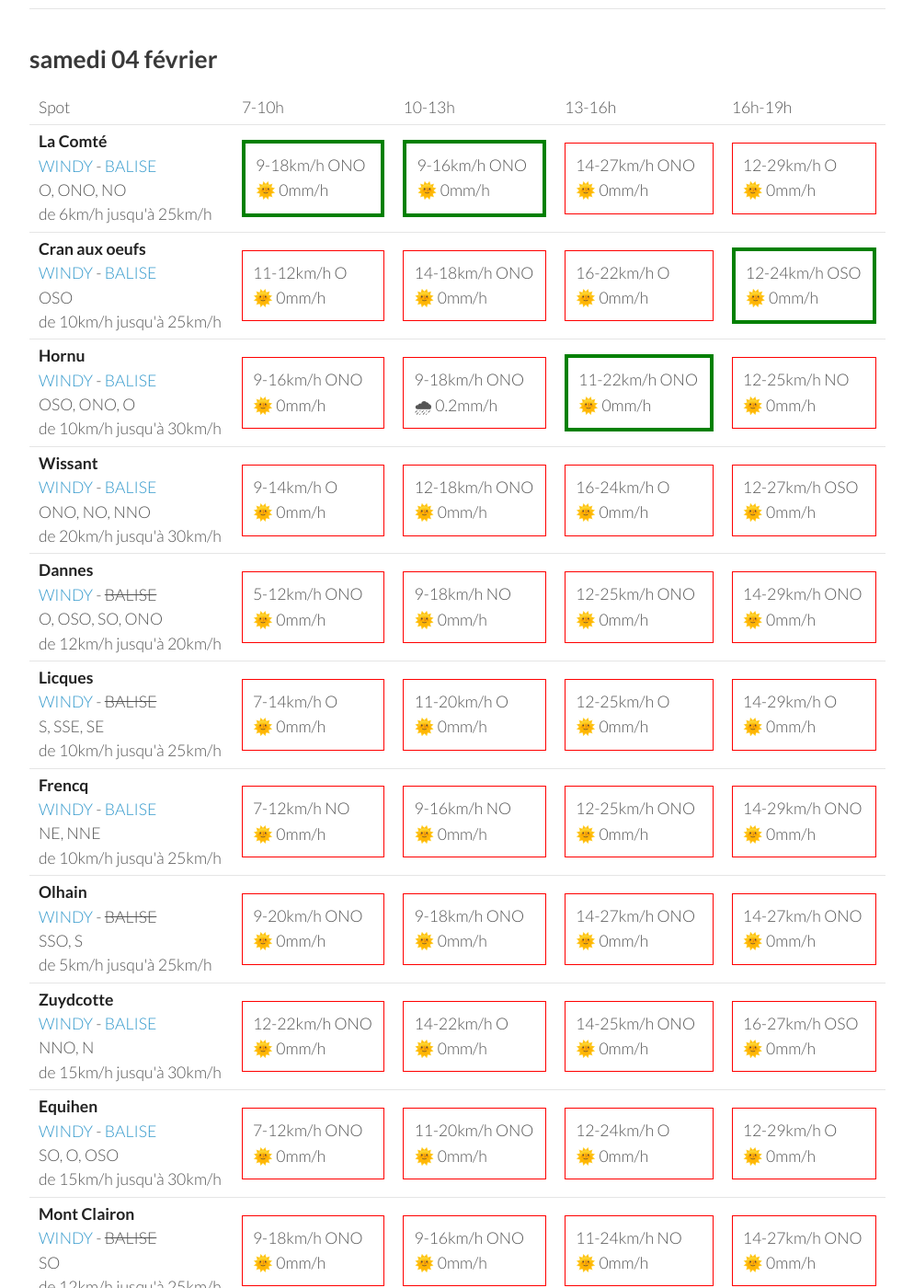
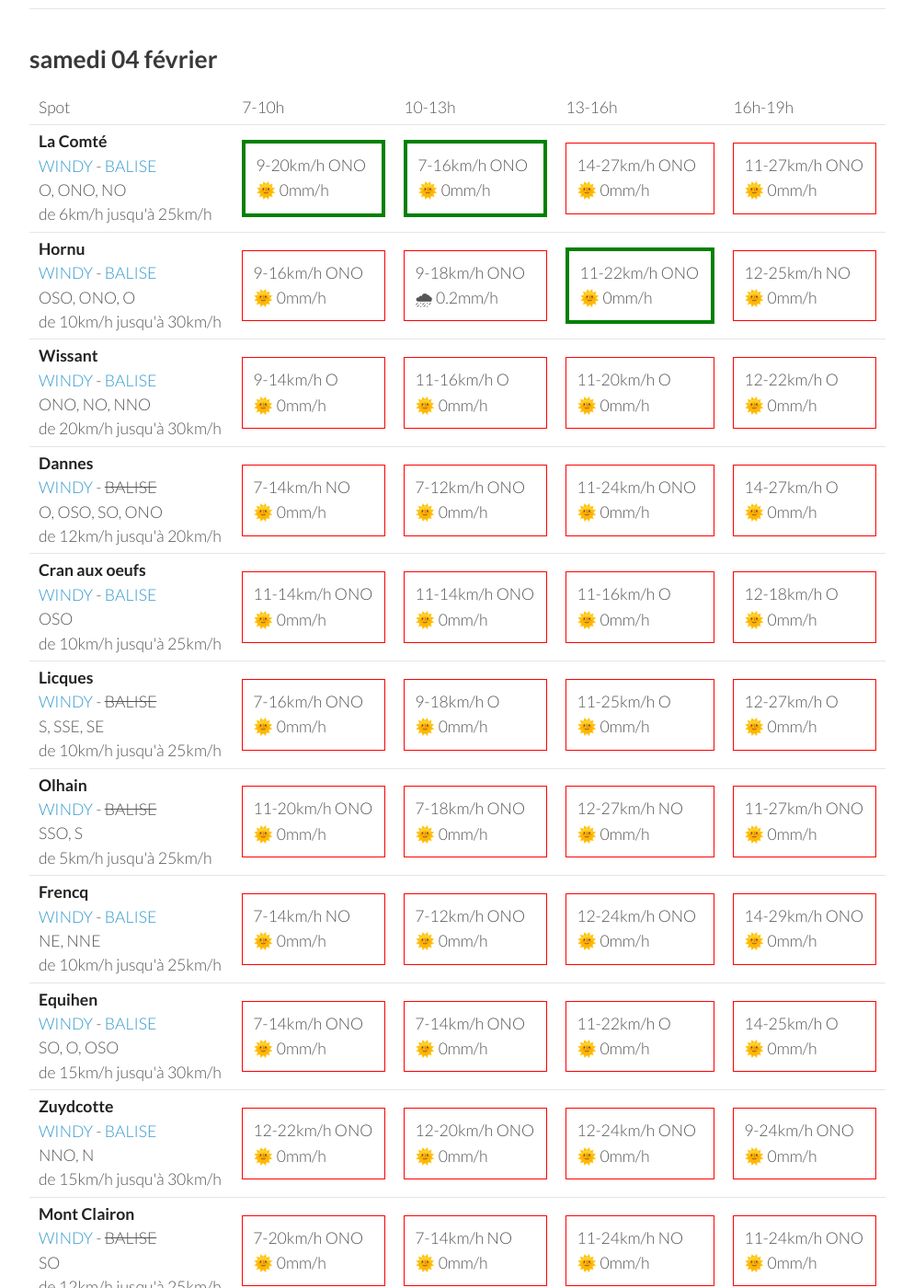
Before and after one commit to parapente-dans-le-nord/parapente-dans-le-nord.github.io, a Jekyll site: the page built from all.markdown, in a window 1280 px wide and 1400 px high, scrolled down 3048 px. Shown: the whole window at 92% size, without its empty margins (26-1020 px from the left). Built offline with Jekyll 4.4.1, drawn with Linux system fonts in a browser that asks for light colours; some of the changed text lies outside the part shown.

Commit message:
update index.markdown

```diff
--- a/all.markdown
+++ b/all.markdown
@@ -265,20 +265,10 @@ page mise à jour le jeudi 02 février 13:03
 <tr>
         <td><strong>La Comté</strong><br><a href="https://windy.com/50.426/2.500?50.025,2.499,8">WINDY</a> - <span class=""><a href="https://balisemeteo.com/balise.php?idBalise=">BALISE</a> </span><br> <span class="vent-favorable">O, ONO, NO</span><br><span class="force-vent">de 6km/h jusqu'à 25km/h</span> </td>
 
-            <td><div class="flyable"><p>9-18km/h ONO</p><p>🌞 0mm/h</p></div></td>
-            <td><div class="flyable"><p>9-16km/h ONO</p><p>🌞 0mm/h</p></div></td>
+            <td><div class="flyable"><p>9-20km/h ONO</p><p>🌞 0mm/h</p></div></td>
+            <td><div class="flyable"><p>7-16km/h ONO</p><p>🌞 0mm/h</p></div></td>
             <td><div class="not-flyable"><p>14-27km/h ONO</p><p>🌞 0mm/h</p></div></td>
-            <td><div class="not-flyable"><p>12-29km/h O</p><p>🌞 0mm/h</p></div></td>
-
-
-    </tr>
-<tr>
-        <td><strong>Cran aux oeufs</strong><br><a href="https://windy.com/50.847/1.584?50.451,1.582,8,m:e3TagdN">WINDY</a> - <span class=""><a href="https://www.meteociel.fr/temps-reel/obs_villes.php?code2=7004">BALISE</a> </span><br> <span class="vent-favorable">OSO</span><br><span class="force-vent">de 10km/h jusqu'à 25km/h</span> </td>
-
-            <td><div class="not-flyable"><p>11-12km/h O</p><p>🌞 0mm/h</p></div></td>
-            <td><div class="not-flyable"><p>14-18km/h ONO</p><p>🌞 0mm/h</p></div></td>
-            <td><div class="not-flyable"><p>16-22km/h O</p><p>🌞 0mm/h</p></div></td>
-            <td><div class="flyable"><p>12-24km/h OSO</p><p>🌞 0mm/h</p></div></td>
+            <td><div class="not-flyable"><p>11-27km/h ONO</p><p>🌞 0mm/h</p></div></td>
 
 
     </tr>
@@ -296,49 +286,69 @@ page mise à jour le jeudi 02 février 13:03
         <td><strong>Wissant</strong><br><a href="https://windy.com/50.885/1.653?50.488,1.653,8,m:e3XagdU">WINDY</a> - <span class=""><a href="https://balisemeteo.com/balise_histo.php?idBalise=159">BALISE</a> </span><br> <span class="vent-favorable">ONO, NO, NNO</span><br><span class="force-vent">de 20km/h jusqu'à 30km/h</span> </td>
 
             <td><div class="not-flyable"><p>9-14km/h O</p><p>🌞 0mm/h</p></div></td>
-            <td><div class="not-flyable"><p>12-18km/h ONO</p><p>🌞 0mm/h</p></div></td>
-            <td><div class="not-flyable"><p>16-24km/h O</p><p>🌞 0mm/h</p></div></td>
-            <td><div class="not-flyable"><p>12-27km/h OSO</p><p>🌞 0mm/h</p></div></td>
+            <td><div class="not-flyable"><p>11-16km/h O</p><p>🌞 0mm/h</p></div></td>
+            <td><div class="not-flyable"><p>11-20km/h O</p><p>🌞 0mm/h</p></div></td>
+            <td><div class="not-flyable"><p>12-22km/h O</p><p>🌞 0mm/h</p></div></td>
 
 
     </tr>
 <tr>
         <td><strong>Dannes</strong><br><a href="https://windy.com/50.587/1.637?50.188,1.637,8">WINDY</a> - <span class="no-balise"> BALISE </span><br> <span class="vent-favorable">O, OSO, SO, ONO</span><br><span class="force-vent">de 12km/h jusqu'à 20km/h</span> </td>
 
-            <td><div class="not-flyable"><p>5-12km/h ONO</p><p>🌞 0mm/h</p></div></td>
-            <td><div class="not-flyable"><p>9-18km/h NO</p><p>🌞 0mm/h</p></div></td>
-            <td><div class="not-flyable"><p>12-25km/h ONO</p><p>🌞 0mm/h</p></div></td>
-            <td><div class="not-flyable"><p>14-29km/h ONO</p><p>🌞 0mm/h</p></div></td>
+            <td><div class="not-flyable"><p>7-14km/h NO</p><p>🌞 0mm/h</p></div></td>
+            <td><div class="not-flyable"><p>7-12km/h ONO</p><p>🌞 0mm/h</p></div></td>
+            <td><div class="not-flyable"><p>11-24km/h ONO</p><p>🌞 0mm/h</p></div></td>
+            <td><div class="not-flyable"><p>14-27km/h O</p><p>🌞 0mm/h</p></div></td>
+
+
+    </tr>
+<tr>
+        <td><strong>Cran aux oeufs</strong><br><a href="https://windy.com/50.847/1.584?50.451,1.582,8,m:e3TagdN">WINDY</a> - <span class=""><a href="https://www.meteociel.fr/temps-reel/obs_villes.php?code2=7004">BALISE</a> </span><br> <span class="vent-favorable">OSO</span><br><span class="force-vent">de 10km/h jusqu'à 25km/h</span> </td>
+
+            <td><div class="not-flyable"><p>11-14km/h ONO</p><p>🌞 0mm/h</p></div></td>
+            <td><div class="not-flyable"><p>11-14km/h ONO</p><p>🌞 0mm/h</p></div></td>
+            <td><div class="not-flyable"><p>11-16km/h O</p><p>🌞 0mm/h</p></div></td>
+            <td><div class="not-flyable"><p>12-18km/h O</p><p>🌞 0mm/h</p></div></td>
 
 
     </tr>
 <tr>
         <td><strong>Licques</strong><br><a href="https://windy.com/50.786/1.936?50.388,1.934,8">WINDY</a> - <span class="no-balise"> BALISE </span><br> <span class="vent-favorable">S, SSE, SE</span><br><span class="force-vent">de 10km/h jusqu'à 25km/h</span> </td>
 
-            <td><div class="not-flyable"><p>7-14km/h O</p><p>🌞 0mm/h</p></div></td>
-            <td><div class="not-flyable"><p>11-20km/h O</p><p>🌞 0mm/h</p></div></td>
-            <td><div class="not-flyable"><p>12-25km/h O</p><p>🌞 0mm/h</p></div></td>
-            <td><div class="not-flyable"><p>14-29km/h O</p><p>🌞 0mm/h</p></div></td>
+            <td><div class="not-flyable"><p>7-16km/h ONO</p><p>🌞 0mm/h</p></div></td>
+            <td><div class="not-flyable"><p>9-18km/h O</p><p>🌞 0mm/h</p></div></td>
+            <td><div class="not-flyable"><p>11-25km/h O</p><p>🌞 0mm/h</p></div></td>
+            <td><div class="not-flyable"><p>12-27km/h O</p><p>🌞 0mm/h</p></div></td>
+
+
+    </tr>
+<tr>
+        <td><strong>Olhain</strong><br><a href="https://windy.com/50.434/2.586?50.031,2.587,8,m:e3eagft">WINDY</a> - <span class="no-balise"> BALISE </span><br> <span class="vent-favorable">SSO, S</span><br><span class="force-vent">de 5km/h jusqu'à 25km/h</span> </td>
+
+            <td><div class="not-flyable"><p>11-20km/h ONO</p><p>🌞 0mm/h</p></div></td>
+            <td><div class="not-flyable"><p>7-18km/h ONO</p><p>🌞 0mm/h</p></div></td>
+            <td><div class="not-flyable"><p>12-27km/h NO</p><p>🌞 0mm/h</p></div></td>
+            <td><div class="not-flyable"><p>11-27km/h ONO</p><p>🌞 0mm/h</p></div></td>
 
 
     </tr>
 <tr>
         <td><strong>Frencq</strong><br><a href="https://windy.com/50.559/1.669?50.159,1.670,8,m:e3qagdV">WINDY</a> - <span class=""><a href="https://balisemeteo.com/balise_histo.php?idBalise=159">BALISE</a> </span><br> <span class="vent-favorable">NE, NNE</span><br><span class="force-vent">de 10km/h jusqu'à 25km/h</span> </td>
 
-            <td><div class="not-flyable"><p>7-12km/h NO</p><p>🌞 0mm/h</p></div></td>
-            <td><div class="not-flyable"><p>9-16km/h NO</p><p>🌞 0mm/h</p></div></td>
-            <td><div class="not-flyable"><p>12-25km/h ONO</p><p>🌞 0mm/h</p></div></td>
+            <td><div class="not-flyable"><p>7-14km/h NO</p><p>🌞 0mm/h</p></div></td>
+            <td><div class="not-flyable"><p>7-12km/h ONO</p><p>🌞 0mm/h</p></div></td>
+            <td><div class="not-flyable"><p>12-24km/h ONO</p><p>🌞 0mm/h</p></div></td>
             <td><div class="not-flyable"><p>14-29km/h ONO</p><p>🌞 0mm/h</p></div></td>
 
 
     </tr>
 <tr>
-        <td><strong>Olhain</strong><br><a href="https://windy.com/50.434/2.586?50.031,2.587,8,m:e3eagft">WINDY</a> - <span class="no-balise"> BALISE </span><br> <span class="vent-favorable">SSO, S</span><br><span class="force-vent">de 5km/h jusqu'à 25km/h</span> </td>
+        <td><strong>Equihen</strong><br><a href="https://windy.com/50.679/1.572?50.279,1.571,8,m:e3CagdM">WINDY</a> - <span class=""><a href="https://balisemeteo.com/balise_histo.php?idBalise=159">BALISE</a> </span><br> <span class="vent-favorable">SO, O, OSO</span><br><span class="force-vent">de 15km/h jusqu'à 30km/h</span> </td>
 
-            <td><div class="not-flyable"><p>9-20km/h ONO</p><p>🌞 0mm/h</p></div></td>
-            <td><div class="not-flyable"><p>9-18km/h ONO</p><p>🌞 0mm/h</p></div></td>
-            <td><div class="not-flyable"><p>14-27km/h ONO</p><p>🌞 0mm/h</p></div></td>
-            <td><div class="not-flyable"><p>14-27km/h ONO</p><p>🌞 0mm/h</p></div></td>
+            <td><div class="not-flyable"><p>7-14km/h ONO</p><p>🌞 0mm/h</p></div></td>
+            <td><div class="not-flyable"><p>7-14km/h ONO</p><p>🌞 0mm/h</p></div></td>
+            <td><div class="not-flyable"><p>11-22km/h O</p><p>🌞 0mm/h</p></div></td>
+            <td><div class="not-flyable"><p>14-25km/h O</p><p>🌞 0mm/h</p></div></td>
 
 
     </tr>
@@ -346,29 +356,19 @@ page mise à jour le jeudi 02 février 13:03
         <td><strong>Zuydcotte</strong><br><a href="https://windy.com/51.064/2.491?50.669,2.488,8,m:e4hagfk">WINDY</a> - <span class=""><a href="https://www.allosurf.net/meteo/live/dunkerque-station-meteo-lfak-8329.html">BALISE</a> </span><br> <span class="vent-favorable">NNO, N</span><br><span class="force-vent">de 15km/h jusqu'à 30km/h</span> </td>
 
             <td><div class="not-flyable"><p>12-22km/h ONO</p><p>🌞 0mm/h</p></div></td>
-            <td><div class="not-flyable"><p>14-22km/h O</p><p>🌞 0mm/h</p></div></td>
-            <td><div class="not-flyable"><p>14-25km/h ONO</p><p>🌞 0mm/h</p></div></td>
-            <td><div class="not-flyable"><p>16-27km/h OSO</p><p>🌞 0mm/h</p></div></td>
-
-
-    </tr>
-<tr>
-        <td><strong>Equihen</strong><br><a href="https://windy.com/50.679/1.572?50.279,1.571,8,m:e3CagdM">WINDY</a> - <span class=""><a href="https://balisemeteo.com/balise_histo.php?idBalise=159">BALISE</a> </span><br> <span class="vent-favorable">SO, O, OSO</span><br><span class="force-vent">de 15km/h jusqu'à 30km/h</span> </td>
-
-            <td><div class="not-flyable"><p>7-12km/h ONO</p><p>🌞 0mm/h</p></div></td>
-            <td><div class="not-flyable"><p>11-20km/h ONO</p><p>🌞 0mm/h</p></div></td>
-            <td><div class="not-flyable"><p>12-24km/h O</p><p>🌞 0mm/h</p></div></td>
-            <td><div class="not-flyable"><p>12-29km/h O</p><p>🌞 0mm/h</p></div></td>
+            <td><div class="not-flyable"><p>12-20km/h ONO</p><p>🌞 0mm/h</p></div></td>
+            <td><div class="not-flyable"><p>12-24km/h ONO</p><p>🌞 0mm/h</p></div></td>
+            <td><div class="not-flyable"><p>9-24km/h ONO</p><p>🌞 0mm/h</p></div></td>
 
 
     </tr>
 <tr>
         <td><strong>Mont Clairon</strong><br><a href="https://windy.com/49.919/2.729?49.515,2.730,8,m:e2magfH">WINDY</a> - <span class="no-balise"> BALISE </span><br> <span class="vent-favorable">SO</span><br><span class="force-vent">de 12km/h jusqu'à 25km/h</span> </td>
 
-            <td><div class="not-flyable"><p>9-18km/h ONO</p><p>🌞 0mm/h</p></div></td>
-            <td><div class="not-flyable"><p>9-16km/h ONO</p><p>🌞 0mm/h</p></div></td>
+            <td><div class="not-flyable"><p>7-20km/h ONO</p><p>🌞 0mm/h</p></div></td>
+            <td><div class="not-flyable"><p>7-14km/h NO</p><p>🌞 0mm/h</p></div></td>
             <td><div class="not-flyable"><p>11-24km/h NO</p><p>🌞 0mm/h</p></div></td>
-            <td><div class="not-flyable"><p>14-27km/h ONO</p><p>🌞 0mm/h</p></div></td>
+            <td><div class="not-flyable"><p>11-24km/h ONO</p><p>🌞 0mm/h</p></div></td>
 
 
     </tr>
@@ -399,42 +399,22 @@ page mise à jour le jeudi 02 février 13:03
 
     </tr>
 <tr>
-        <td><strong>Frencq</strong><br><a href="https://windy.com/50.559/1.669?50.159,1.670,8,m:e3qagdV">WINDY</a> - <span class=""><a href="https://balisemeteo.com/balise_histo.php?idBalise=159">BALISE</a> </span><br> <span class="vent-favorable">NE, NNE</span><br><span class="force-vent">de 10km/h jusqu'à 25km/h</span> </td>
+        <td><strong>Zuydcotte</strong><br><a href="https://windy.com/51.064/2.491?50.669,2.488,8,m:e4hagfk">WINDY</a> - <span class=""><a href="https://www.allosurf.net/meteo/live/dunkerque-station-meteo-lfak-8329.html">BALISE</a> </span><br> <span class="vent-favorable">NNO, N</span><br><span class="force-vent">de 15km/h jusqu'à 30km/h</span> </td>
 
-            <td><div class="not-flyable"><p>18-31km/h N</p><p>🌧 0.5mm/h</p></div></td>
-            <td><div class="not-flyable"><p>16-35km/h NNE</p><p>🌞 0mm/h</p></div></td>
-            <td><div class="not-flyable"><p>16-37km/h NNE</p><p>🌞 0mm/h</p></div></td>
-            <td><div class="not-flyable"><p>14-31km/h NNE</p><p>🌞 0mm/h</p></div></td>
+            <td><div class="not-flyable"><p>25-44km/h N</p><p>🌧 0.5mm/h</p></div></td>
+            <td><div class="not-flyable"><p>24-40km/h N</p><p>🌞 0mm/h</p></div></td>
+            <td><div class="not-flyable"><p>22-42km/h N</p><p>🌞 0mm/h</p></div></td>
+            <td><div class="not-flyable"><p>20-37km/h N</p><p>🌞 0mm/h</p></div></td>
 
 
     </tr>
 <tr>
-        <td><strong>Zuydcotte</strong><br><a href="https://windy.com/51.064/2.491?50.669,2.488,8,m:e4hagfk">WINDY</a> - <span class=""><a href="https://www.allosurf.net/meteo/live/dunkerque-station-meteo-lfak-8329.html">BALISE</a> </span><br> <span class="vent-favorable">NNO, N</span><br><span class="force-vent">de 15km/h jusqu'à 30km/h</span> </td>
+        <td><strong>Frencq</strong><br><a href="https://windy.com/50.559/1.669?50.159,1.670,8,m:e3qagdV">WINDY</a> - <span class=""><a href="https://balisemeteo.com/balise_histo.php?idBalise=159">BALISE</a> </span><br> <span class="vent-favorable">NE, NNE</span><br><span class="force-vent">de 10km/h jusqu'à 25km/h</span> </td>
 
-            <td><div class="not-flyable"><p>27-42km/h N</p><p>🌧 0.6mm/h</p></div></td>
-            <td><div class="not-flyable"><p>24-42km/h N</p><p>🌞 0mm/h</p></div></td>
-            <td><div class="not-flyable"><p>22-38km/h NNE</p><p>🌞 0mm/h</p></div></td>
-            <td><div class="not-flyable"><p>18-35km/h N</p><p>🌞 0mm/h</p></div></td>
-
-
-    </tr>
-<tr>
-        <td><strong>Olhain</strong><br><a href="https://windy.com/50.434/2.586?50.031,2.587,8,m:e3eagft">WINDY</a> - <span class="no-balise"> BALISE </span><br> <span class="vent-favorable">SSO, S</span><br><span class="force-vent">de 5km/h jusqu'à 25km/h</span> </td>
-
-            <td><div class="not-flyable"><p>16-27km/h NNO</p><p>🌞 0mm/h</p></div></td>
-            <td><div class="not-flyable"><p>18-35km/h N</p><p>🌞 0mm/h</p></div></td>
-            <td><div class="not-flyable"><p>18-40km/h NNE</p><p>🌞 0mm/h</p></div></td>
-            <td><div class="not-flyable"><p>16-35km/h N</p><p>🌞 0mm/h</p></div></td>
-
-
-    </tr>
-<tr>
-        <td><strong>Wissant</strong><br><a href="https://windy.com/50.885/1.653?50.488,1.653,8,m:e3XagdU">WINDY</a> - <span class=""><a href="https://balisemeteo.com/balise_histo.php?idBalise=159">BALISE</a> </span><br> <span class="vent-favorable">ONO, NO, NNO</span><br><span class="force-vent">de 20km/h jusqu'à 30km/h</span> </td>
-
-            <td><div class="not-flyable"><p>29-40km/h N</p><p>🌧 0.4mm/h</p></div></td>
-            <td><div class="not-flyable"><p>25-42km/h NNE</p><p>🌞 0mm/h</p></div></td>
-            <td><div class="not-flyable"><p>25-40km/h NNE</p><p>🌞 0mm/h</p></div></td>
-            <td><div class="not-flyable"><p>22-37km/h N</p><p>🌞 0mm/h</p></div></td>
+            <td><div class="not-flyable"><p>18-33km/h N</p><p>🌧 0.4mm/h</p></div></td>
+            <td><div class="not-flyable"><p>16-35km/h NNE</p><p>🌞 0mm/h</p></div></td>
+            <td><div class="not-flyable"><p>18-37km/h NNE</p><p>🌞 0mm/h</p></div></td>
+            <td><div class="not-flyable"><p>16-33km/h NNE</p><p>🌞 0mm/h</p></div></td>
 
 
     </tr>
@@ -442,29 +422,49 @@ page mise à jour le jeudi 02 février 13:03
         <td><strong>Mont Clairon</strong><br><a href="https://windy.com/49.919/2.729?49.515,2.730,8,m:e2magfH">WINDY</a> - <span class="no-balise"> BALISE </span><br> <span class="vent-favorable">SO</span><br><span class="force-vent">de 12km/h jusqu'à 25km/h</span> </td>
 
             <td><div class="not-flyable"><p>11-20km/h NO</p><p>🌞 0mm/h</p></div></td>
-            <td><div class="not-flyable"><p>20-37km/h NNE</p><p>🌞 0mm/h</p></div></td>
+            <td><div class="not-flyable"><p>20-35km/h NNE</p><p>🌞 0mm/h</p></div></td>
             <td><div class="not-flyable"><p>18-38km/h NNE</p><p>🌞 0mm/h</p></div></td>
-            <td><div class="not-flyable"><p>16-33km/h N</p><p>🌞 0mm/h</p></div></td>
+            <td><div class="not-flyable"><p>18-35km/h N</p><p>🌞 0mm/h</p></div></td>
 
 
     </tr>
 <tr>
         <td><strong>Equihen</strong><br><a href="https://windy.com/50.679/1.572?50.279,1.571,8,m:e3CagdM">WINDY</a> - <span class=""><a href="https://balisemeteo.com/balise_histo.php?idBalise=159">BALISE</a> </span><br> <span class="vent-favorable">SO, O, OSO</span><br><span class="force-vent">de 15km/h jusqu'à 30km/h</span> </td>
 
-            <td><div class="not-flyable"><p>24-38km/h N</p><p>🌧 0.6mm/h</p></div></td>
+            <td><div class="not-flyable"><p>25-40km/h NNE</p><p>🌧 0.5mm/h</p></div></td>
             <td><div class="not-flyable"><p>22-42km/h NNE</p><p>🌞 0mm/h</p></div></td>
-            <td><div class="not-flyable"><p>20-42km/h NNE</p><p>🌞 0mm/h</p></div></td>
-            <td><div class="not-flyable"><p>18-37km/h NNE</p><p>🌞 0mm/h</p></div></td>
+            <td><div class="not-flyable"><p>22-42km/h NNE</p><p>🌞 0mm/h</p></div></td>
+            <td><div class="not-flyable"><p>20-38km/h NNE</p><p>🌞 0mm/h</p></div></td>
+
+
+    </tr>
+<tr>
+        <td><strong>Wissant</strong><br><a href="https://windy.com/50.885/1.653?50.488,1.653,8,m:e3XagdU">WINDY</a> - <span class=""><a href="https://balisemeteo.com/balise_histo.php?idBalise=159">BALISE</a> </span><br> <span class="vent-favorable">ONO, NO, NNO</span><br><span class="force-vent">de 20km/h jusqu'à 30km/h</span> </td>
+
+            <td><div class="not-flyable"><p>29-42km/h N</p><p>🌧 0.4mm/h</p></div></td>
+            <td><div class="not-flyable"><p>27-42km/h NNE</p><p>🌞 0mm/h</p></div></td>
+            <td><div class="not-flyable"><p>25-40km/h NNE</p><p>🌞 0mm/h</p></div></td>
+            <td><div class="not-flyable"><p>24-37km/h NNE</p><p>🌞 0mm/h</p></div></td>
+
+
+    </tr>
+<tr>
+        <td><strong>Olhain</strong><br><a href="https://windy.com/50.434/2.586?50.031,2.587,8,m:e3eagft">WINDY</a> - <span class="no-balise"> BALISE </span><br> <span class="vent-favorable">SSO, S</span><br><span class="force-vent">de 5km/h jusqu'à 25km/h</span> </td>
+
+            <td><div class="not-flyable"><p>16-27km/h NNO</p><p>🌧 0.2mm/h</p></div></td>
+            <td><div class="not-flyable"><p>18-33km/h N</p><p>🌞 0mm/h</p></div></td>
+            <td><div class="not-flyable"><p>18-38km/h NNE</p><p>🌞 0mm/h</p></div></td>
+            <td><div class="not-flyable"><p>18-37km/h N</p><p>🌞 0mm/h</p></div></td>
 
 
     </tr>
 <tr>
         <td><strong>Cran aux oeufs</strong><br><a href="https://windy.com/50.847/1.584?50.451,1.582,8,m:e3TagdN">WINDY</a> - <span class=""><a href="https://www.meteociel.fr/temps-reel/obs_villes.php?code2=7004">BALISE</a> </span><br> <span class="vent-favorable">OSO</span><br><span class="force-vent">de 10km/h jusqu'à 25km/h</span> </td>
 
-            <td><div class="not-flyable"><p>31-38km/h N</p><p>🌧 0.4mm/h</p></div></td>
-            <td><div class="not-flyable"><p>27-40km/h NNE</p><p>🌞 0mm/h</p></div></td>
+            <td><div class="not-flyable"><p>31-40km/h NNE</p><p>🌧 0.4mm/h</p></div></td>
+            <td><div class="not-flyable"><p>29-42km/h NNE</p><p>🌞 0mm/h</p></div></td>
             <td><div class="not-flyable"><p>27-38km/h NNE</p><p>🌞 0mm/h</p></div></td>
-            <td><div class="not-flyable"><p>24-33km/h N</p><p>🌞 0mm/h</p></div></td>
+            <td><div class="not-flyable"><p>25-35km/h NNE</p><p>🌞 0mm/h</p></div></td>
 
 
     </tr>
```
Also changed, not shown: other parts of all.markdown (+1 -1 lines), index.markdown (+4 -14 lines).
